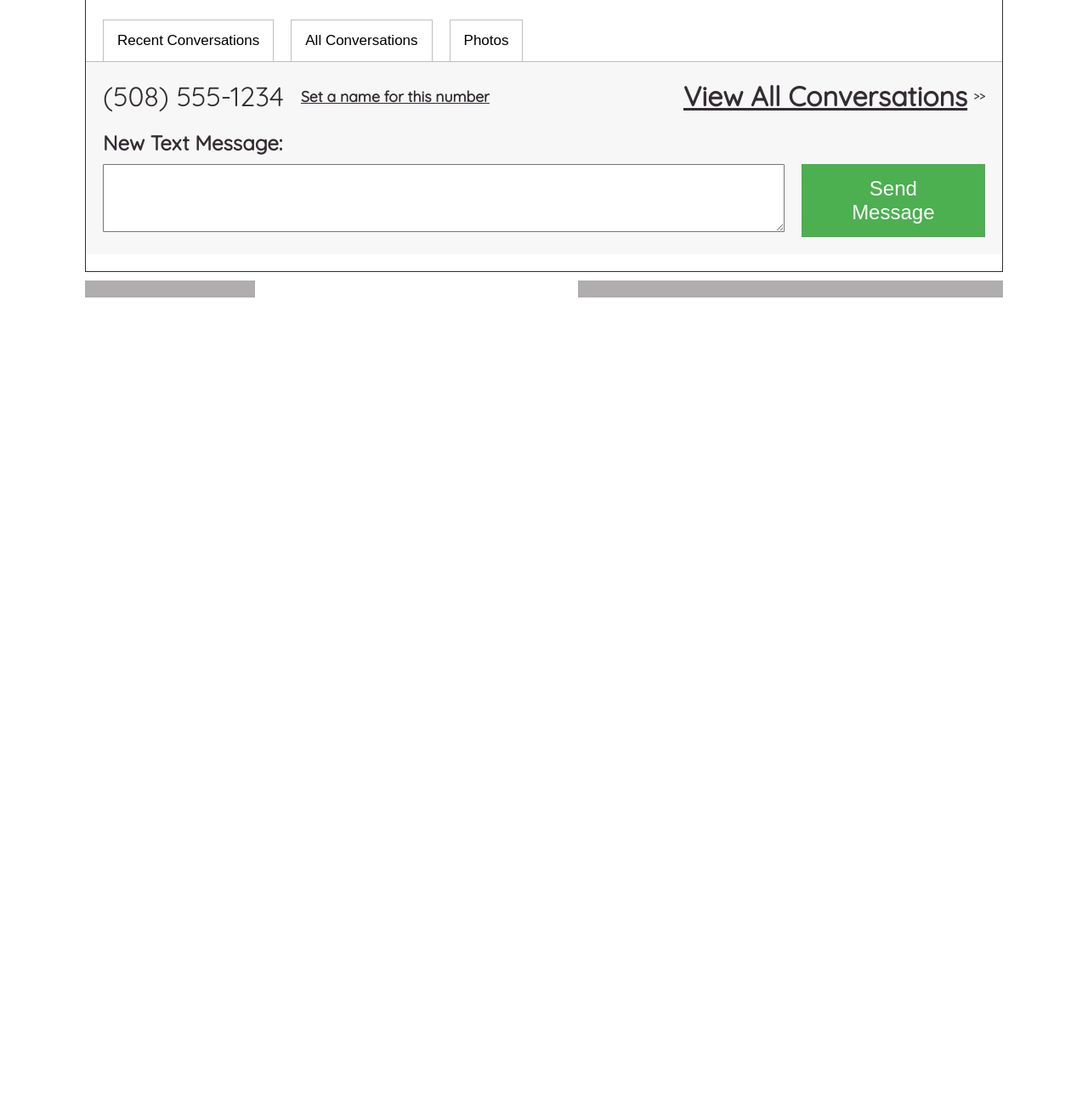
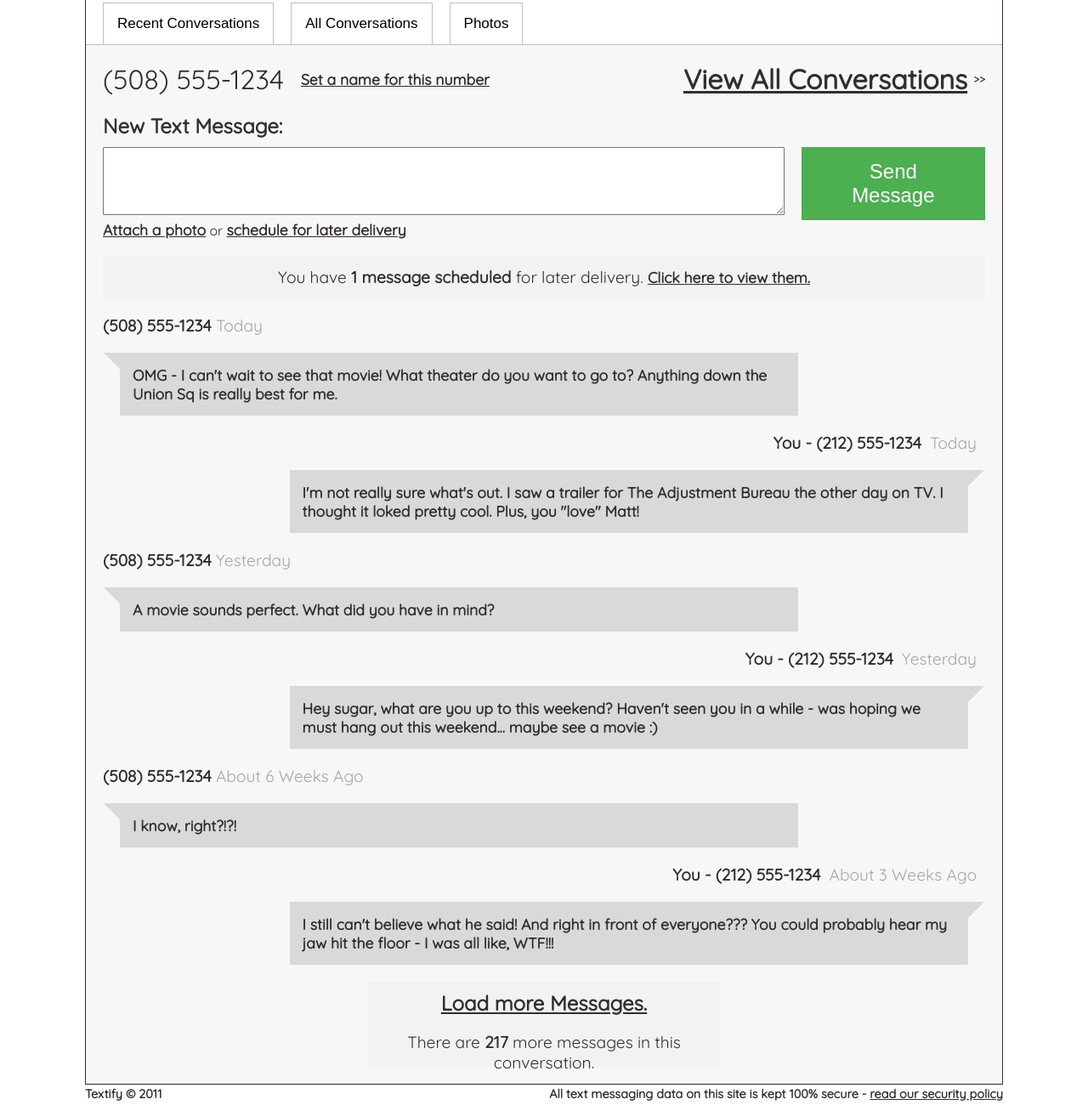
Before and after one commit to othnielalexander/Assignment-2, a plain HTML site: page index.html in a window 1280 px wide. Shown: the part 687-1987 px from the top of the page at 85% size. Before the commit the page ends 1051 px from the top, so only its background shows below. Drawn offline with Linux system fonts and the light colour scheme.

Commit message:
finshed the first tab

```diff
--- a/index.html
+++ b/index.html
@@ -47,7 +47,6 @@
                 class="fill-width-text-box-1"
                 type="text"
                 name="myText"
-                selectBoxOptions="Canada;Denmark;Finland;Germany;Mexico"
               />
             </div>
             <div class="row1-col-3">
@@ -120,11 +119,61 @@
               <div class="content1-col2-row2"><button class="button-row3">Send Message</button></div>
             </div>
         </div>
+        <div class="content1-col-row3"><a class="all-links" href="#">Attach a photo</a>&nbsp;or
+          <a class="all-links" href="#">schedule for later delivery</a>
+        </div>
+        <blockquote class="content2-blockquote"><p>You have <span>1 message scheduled</span> for later delivery. <a class="all-links" href="#">Click here to view them.</a></p></blockquote>
+        <div class="content3-conv1">
+          <div class="conv-number">(508) 555-1234  <span class="conv-day">Today</span>
+          </div>
+          <div class="conv-message-main">
+            <div class="conv-message sb1">OMG - I can't wait to see that movie! What theater do you want to go to? Anything down the Union Sq is really best for me.</div>
+          </div>
+        </div>
+        <div class="content4-conv2">
+          <div class="conv-number">You - (212) 555-1234  <span class="conv-day">Today</span>
+          </div>
+          <div class="conv-message-main">
+            <div class="conv-message sb2">I'm not really sure what's out. I saw a trailer for The Adjustment Bureau the other day on TV. I thought it loked pretty cool. Plus, you "love" Matt!</div>
+          </div>
+        </div>
+        <div class="content5-conv3">
+          <div class="conv-number">(508) 555-1234  <span class="conv-day">Yesterday</span>
+          </div>
+          <div class="conv-message-main">
+            <div class="conv-message sb1">A movie sounds perfect. What did you have in mind?</div>
+          </div>
+        </div>
+        <div class="content6-conv4 content4-conv2">
+          <div class="conv-number">You - (212) 555-1234  <span class="conv-day">Yesterday</span>
+          </div>
+          <div class="conv-message-main">
+            <div class="conv-message sb2">Hey sugar, what are you up to this weekend? Haven't seen you in a while - was hoping we must hang out this weekend... maybe see a movie :)</div>
+          </div>
+        </div>
+        <div class="content7-conv3">
+          <div class="conv-number">(508) 555-1234  <span class="conv-day">About 6 Weeks Ago</span>
+          </div>
+          <div class="conv-message-main">
+            <div class="conv-message sb1">I know, right?!?!</div>
+          </div>
+        </div>
+        <div class="content8-conv4 content4-conv2">
+          <div class="conv-number">You - (212) 555-1234  <span class="conv-day">About 3 Weeks Ago</span>
+          </div>
+          <div class="conv-message-main">
+            <div class="conv-message sb2">I still can't believe what he said! And right in front of everyone??? You could probably hear my jaw hit the floor - I was all like, WTF!!!</div>
+          </div>
+        </div>
+        <blockquote class="content9-blockquote content2-blockquote">
+          <a class="all-links" href="#">Load more Messages.</a>
+          <p>There are <span>217</span> more messages in this conversation.</p>
+        </blockquote>
       </section>
     </div>
     <footer>
-      <div class="final-left"></div>
-      <div class="final-right"></div>
+      <div class="final-left">Textify &#169; 2011</div>
+      <div class="final-right">All text messaging data on this site is kept 100% secure - <a class="all-links" href="#">read our security policy</a></div>
     </footer>
   </body>
 </html>
--- a/styles.css
+++ b/styles.css
@@ -264,7 +264,7 @@ Section 2
   border-top: none;
   width: 100%;
   margin-top: 50px;
-  padding: 20px 0px;
+  padding: 0px 0px;
 }
 
 /* Tabs */
@@ -376,7 +376,7 @@ Section 2
 }
 
 /*================
- content1 - textarea (New Text Message)
+ content1 - textarea (New Text Message) and links to attach
  =================*/
 
 .new-text-message {
@@ -416,30 +416,170 @@ Section 2
   flex: 1;
 }
 
+.content1-col-row3 {
+}
+
 /* content-2 */
 
-/* content-3 */
+.content2-blockquote {
+  background-color: #f2f2f2;
+  margin: 20px 0px;
+  display: flex;
+  justify-content: center;
+  align-items: center;
+  height: 50px;
+  font-size: 1.2rem;
+}
+
+.content2-blockquote p {
+}
+
+/*===========
+ content-3 - Reusable
+ ============*/
+
+.content3-conv1 {
+  display: flex;
+  flex-direction: column;
+  justify-content: start;
+}
+
+.conv-number {
+  font-weight: bolder;
+  font-size: 1.2rem;
+}
+
+.conv-day {
+  padding-right: 10px;
+  font-weight: lighter;
+  color: #a6a6a6;
+  font-size: 1.2rem;
+}
+
+.conv-message-main {
+  margin: 20px;
+}
+
+.conv-message {
+  font-weight: 800;
+  background-color: #d9d9d9;
+  width: 80%;
+  padding: 15px;
+  display: flex;
+  position: relative;
+  font-size: 1.1rem;
+}
+
+.sb1:before {
+  content: "";
+  width: 0px;
+  height: 0px;
+  position: absolute;
+  border-left: 10px solid transparent;
+  border-right: 10px solid #d9d9d9;
+  border-top: 10px solid #d9d9d9;
+  border-bottom: 10px solid transparent;
+  left: -19px;
+  top: 0px;
+}
 
 /* content-4 */
 
+.content4-conv2 {
+  display: flex;
+  flex-direction: column;
+  justify-content: flex-end;
+  width: 100%;
+}
+
+.content4-conv2 .conv-number {
+  display: flex;
+  justify-content: flex-end;
+}
+
+.content4-conv2 .conv-number {
+  display: flex;
+  justify-content: flex-end;
+}
+
+.content4-conv2 .conv-number .conv-day {
+  padding-left: 10px;
+}
+
+.content4-conv2 .conv-message-main {
+  display: flex;
+  justify-content: flex-end;
+}
+
+.content4-conv2 .conv-message-main .sb2:after {
+  content: "";
+  width: 0px;
+  height: 0px;
+  position: absolute;
+  border-left: 10px solid #d9d9d9;
+  border-right: 10px solid transparent;
+  border-top: 10px solid #d9d9d9;
+  border-bottom: 10px solid transparent;
+  right: -19px;
+  top: 0px;
+}
+
 /* content-5 */
+
+.content5-conv3 {
+}
+
+/* Content-6 */
+
+.content6-conv4 {
+}
+
+/* Content-7 */
+
+.content7-conv3 {
+}
+
+/* content-8 */
+
+.content8-conv4 {
+}
+
+/* content-9 block quote */
+
+.content9-blockquote {
+  width: 40%;
+  height: 100px;
+  margin: 0 auto;
+  padding: 10px;
+  display: block;
+  text-align: center;
+}
+
+.content9-blockquote .all-links {
+  font-size: 1.5rem;
+}
+
+.content9-blockquote p {
+}
 
 /* final footer */
 
 footer {
-  margin: 10px 100px;
+  margin: 2px 100px;
+  font-size: 0.9rem;
+  font-weight: bold;
 }
 
 .final-left {
   height: 20px;
-  width: 200px;
-  background-color: #afadae;
   display: inline-block;
 }
 
 .final-right {
   height: 20px;
-  width: 500px;
-  background-color: #afadae;
   float: right;
 }
+
+.final-right .all-links {
+  font-size: 0.9rem;
+}
```
